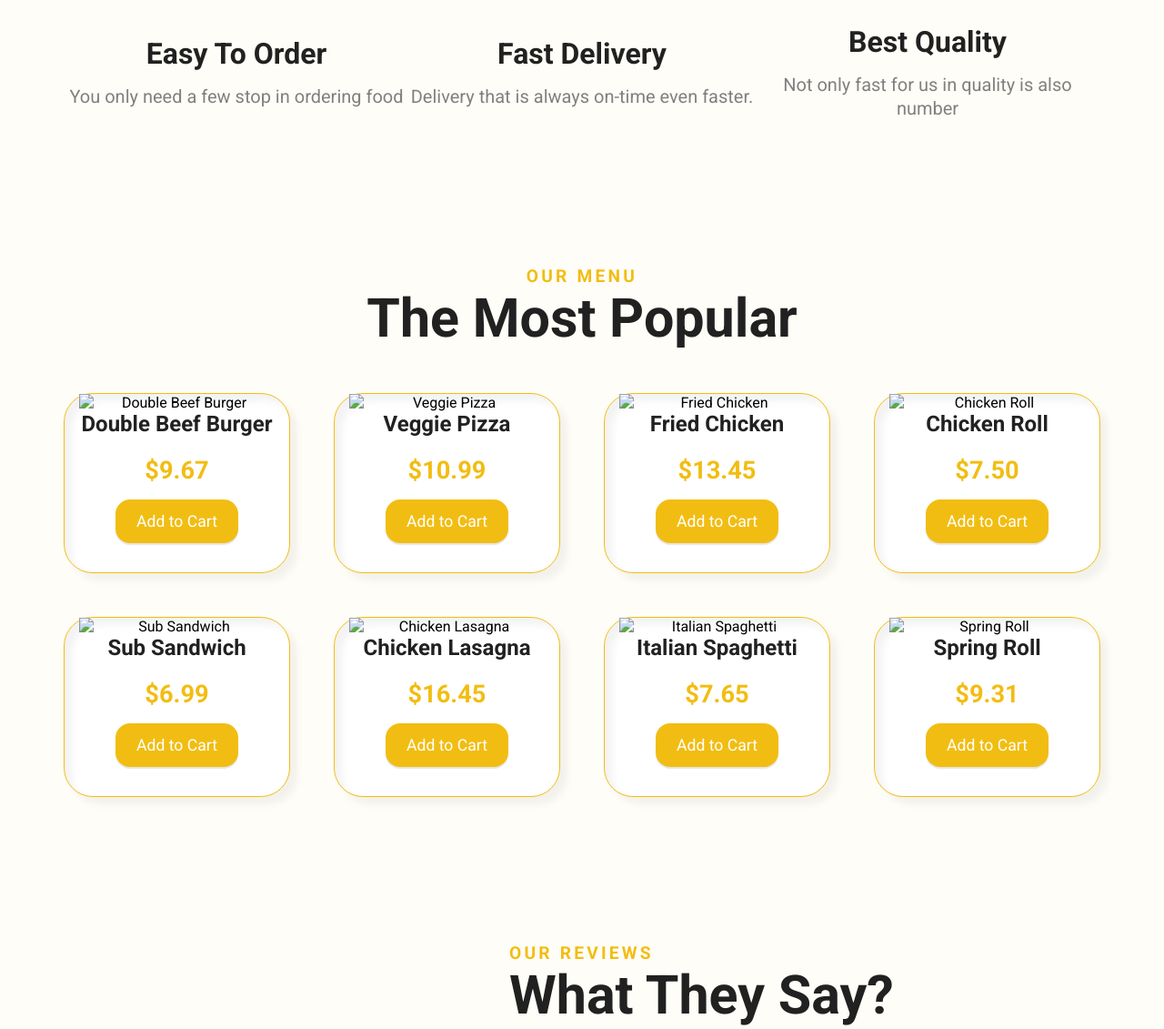
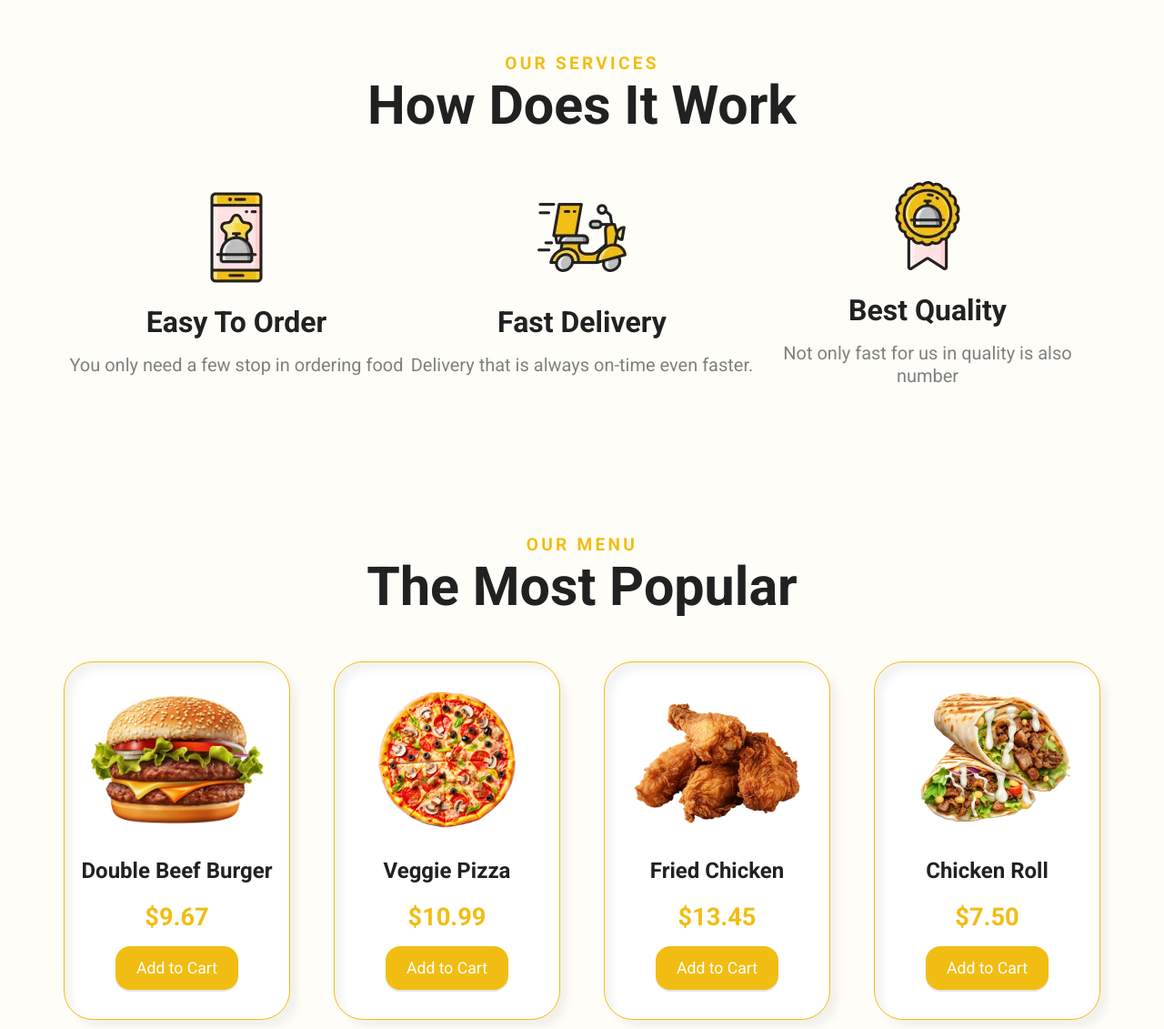
Before and after one commit to shwetam0507-cyber/Food-delevery-website, a plain HTML site: page index.html in a window 1280 px wide. Shown: the part 790-1921 px from the top of the page at 91% size. Drawn offline with nearby package versions, Linux system fonts and the light colour scheme.

Commit message:
Fixed image extensions

```diff
--- a/index.html
+++ b/index.html
@@ -54,7 +54,7 @@
             </div>
           </div>
            <div class="image-container">
-              <img src="img/delivery-boy.png" alt="" />
+              <img src="img/delivery-boy.webp" alt="" />
             </div>
         </div>
       </section>
@@ -67,7 +67,7 @@
           <div class="flex text-center mt-4">
             <div class="service-card">
               <div class="image-container">
-                <img src="./img/easy-to-order.png" alt="" />
+                <img src="./img/easy-to-order.webp" alt="" />
               </div>
               <h3>Easy to order</h3>
               <p>You only need a few stop in ordering food</p>
@@ -75,7 +75,7 @@
 
             <div class="service-card">
               <div class="image-container">
-                <img src="./img/fast-delivery.png" alt="" />
+                <img src="./img/fast-delivery.webp" alt="" />
               </div>
               <h3>Fast delivery</h3>
               <p>Delivery that is always on-time even faster.</p>
@@ -83,7 +83,7 @@
 
             <div class="service-card">
               <div class="image-container">
-                <img src="./img/best-quality.png" alt="" />
+                <img src="./img/best-quality.webp" alt="" />
               </div>
               <h3>Best Quality</h3>
               <p>Not only fast for us in quality is also number</p>
@@ -116,7 +116,7 @@
       <section>
         <div class="container p-top flex gap-3">
             <div class="image-container">
-               <img src="img/delivery-boy-with-phone.png" alt="" />
+               <img src="img/delivery-boy-with-phone.webp" alt="" />
              </div>
           <div class="review-container">
             <h5>Our reviews</h5>
@@ -126,7 +126,7 @@
                   <div class="swiper-slide">
                     <div class="flex gap-2">
                       <div class="profile">
-                        <img src="img/profile1.jpeg" alt="profile" />
+                        <img src="img/profile1.webp" alt="profile" />
                       </div>
                       <!-- margin 1.5 -->
                       <div>
@@ -148,7 +148,7 @@
                   <div class="swiper-slide">
                   <div class="flex gap-2">
                       <div class="profile">
-                        <img  src="img/profile2.jpeg"alt="profile"width="100%"height="100%"/>
+                        <img  src="img/profile2.webp"alt="profile"width="100%"height="100%"/>
                       </div>
                       <!-- margin 1.5 -->
                       <div>
@@ -166,7 +166,7 @@
                   <div class="swiper-slide">
                     <div class="flex gap-2">
                       <div class="profile">
-                        <img src="img/profile3.jpeg"alt="profile"width=100% height=100%>
+                        <img src="img/profile3.webp"alt="profile"width=100% height=100%>
                       </div>
                       <!-- margin 1.5 -->
                       <div>
@@ -203,7 +203,7 @@
         <div class="container p-top ">
          <div class="app-container flex between">
            <div class="image-container">
-            <img src="img/mobile-app.png" alt="">
+            <img src="img/mobile-app.webp" alt="">
           </div>
 
           <div class="content">
--- a/products.json
+++ b/products.json
@@ -2,39 +2,39 @@
     { "id": 1,
      "name": "Double Beef Burger",
       "price": "$9.67",
-      "img": "img/burger.png"
+      "img": "img/burger.webp"
     },
 
  {  "id": 2,
     "name": "Veggie Pizza",
     "price": "$10.99",
-    "img": "img/pizza.png"
+    "img": "img/pizza.webp"
 },
 
 { "id": 3,
  "name": "Fried Chicken",
   "price": "$13.45",
-  "img": "img/fried-chicken.png"
+  "img": "img/fried-chicken.webp"
 },
  { "id": 4,
   "name": "Chicken Roll",
    "price": "$7.50",
-   "img": "img/chicken-roll.png"
+   "img": "img/chicken-roll.webp"
 },
 { "id": 5,
  "name": "Sub Sandwich",
  "price": "$6.99",
- "img": "img/sandwich.png"
+ "img": "img/sandwich.webp"
 },
 { "id": 6,
 "name": "Chicken Lasagna",
 "price": "$16.45",
-"img": "img/lasagna.png"
+"img": "img/lasagna.webp"
 },
  { "id": 7,
   "name": "Italian Spaghetti",
    "price": "$7.65",
-   "img": "img/spaghetti.png"
+   "img": "img/spaghetti.webp"
 },
- { "id": 8, "name": "Spring Roll", "price": "$9.31", "img": "img/spring-roll.png" }
+ { "id": 8, "name": "Spring Roll", "price": "$9.31", "img": "img/spring-roll.webp" }
 ]
```
